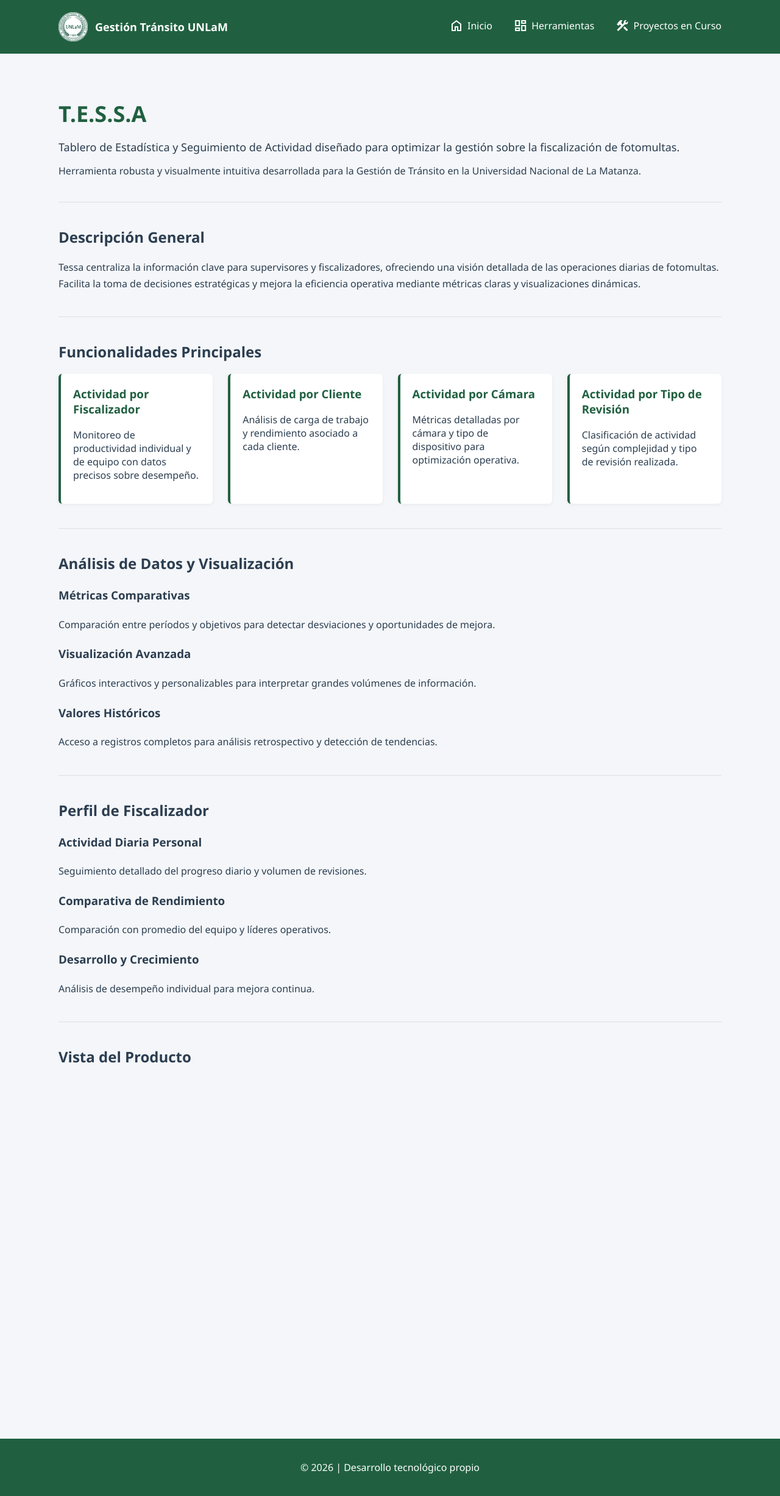
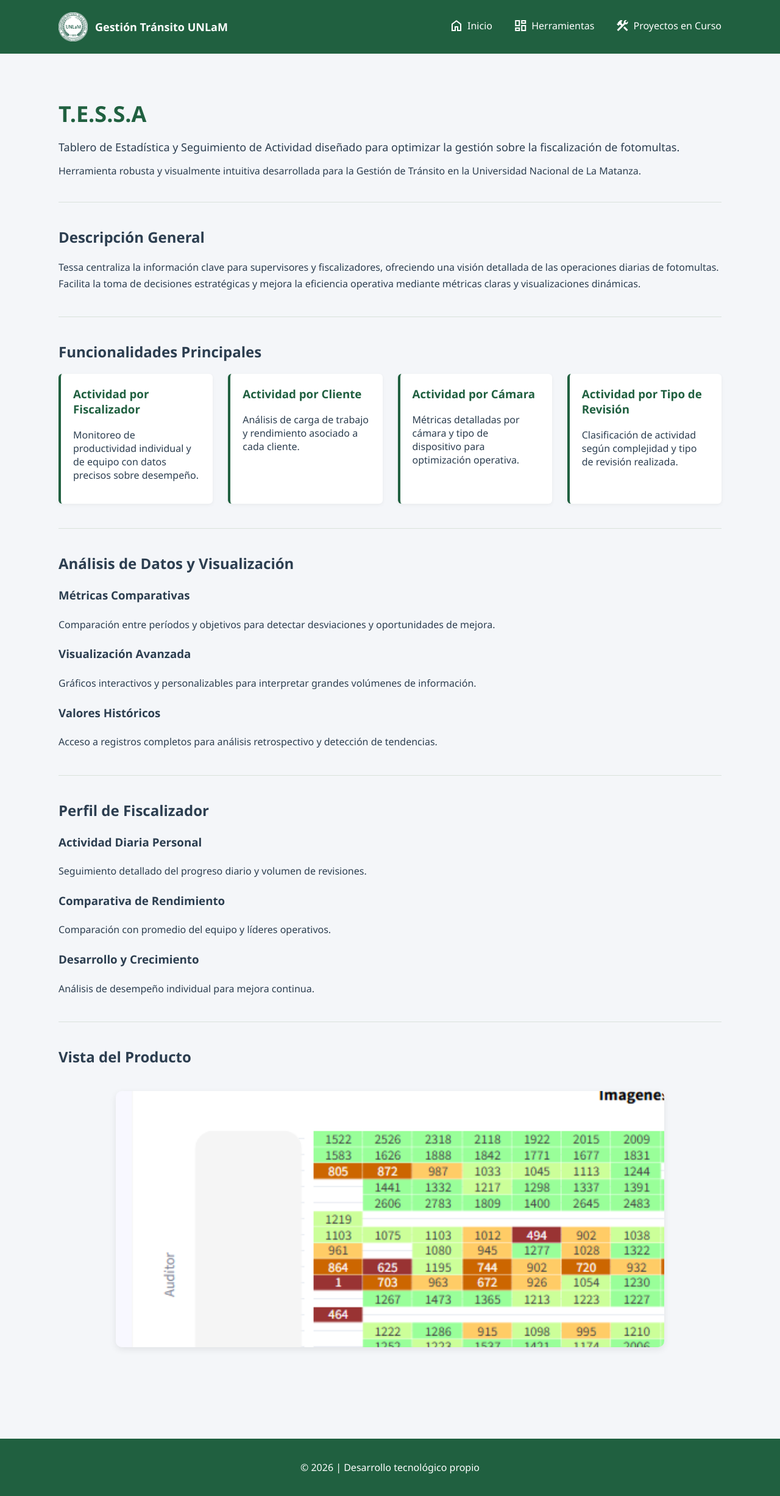
Before and after one commit to LucasVCorrea/lucasvcorrea.github.io, a Jekyll site: the page built from docs/herramientas/tessa.md, in a window 1280 px wide. Shown: the whole page at 61% size. Built offline with Jekyll 4.4.1, drawn with Linux system fonts in a browser that asks for light colours.

Commit message:
Enhance carousel styles and animation duration
Updated carousel styles for improved layout and animation.

```diff
--- a/docs/assets/css/style.css
+++ b/docs/assets/css/style.css
@@ -207,23 +207,30 @@ hr {
 }
 
 /* ============================= */
-/* CARRUSEL */
+/* CARRUSEL ESTABLE */
 /* ============================= */
 
 .carousel {
-  max-width: 900px;      /* ancho máximo */
-  margin: 40px auto;     /* lo centra */
+  max-width: 900px;
+  margin: 40px auto;
+  overflow: hidden;                 /* CLAVE */
+  border-radius: 10px;
+  box-shadow: 0 4px 12px rgba(0,0,0,0.08);
 }
 
 .slides {
   display: flex;
-  width: 400%;
-  animation: slide 15s infinite;
+  width: 400%;                      /* 4 imágenes */
+  animation: slide 16s infinite;
 }
 
 .slides img {
-  height: 400px;         /* altura fija */
-  object-fit: cover;     /* recorta proporcional */
+  width: 100%;                      /* CLAVE */
+  flex: 0 0 100%;                   /* CLAVE */
+  height: 420px;                    /* Ajustá acá */
+  object-fit: cover;
+  margin: 0;
+  border-radius: 0;
 }
 
 /* Animación automática */
```
